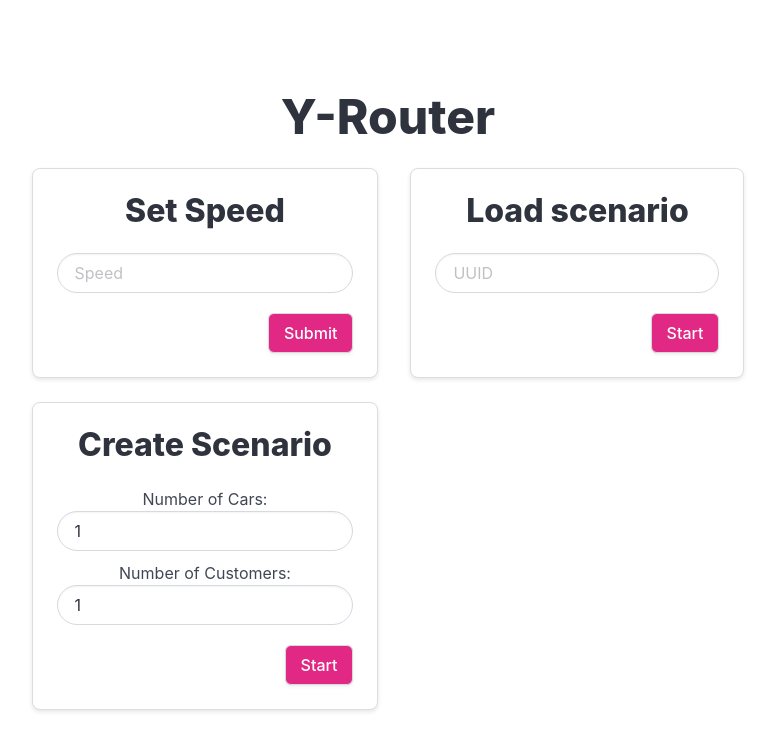
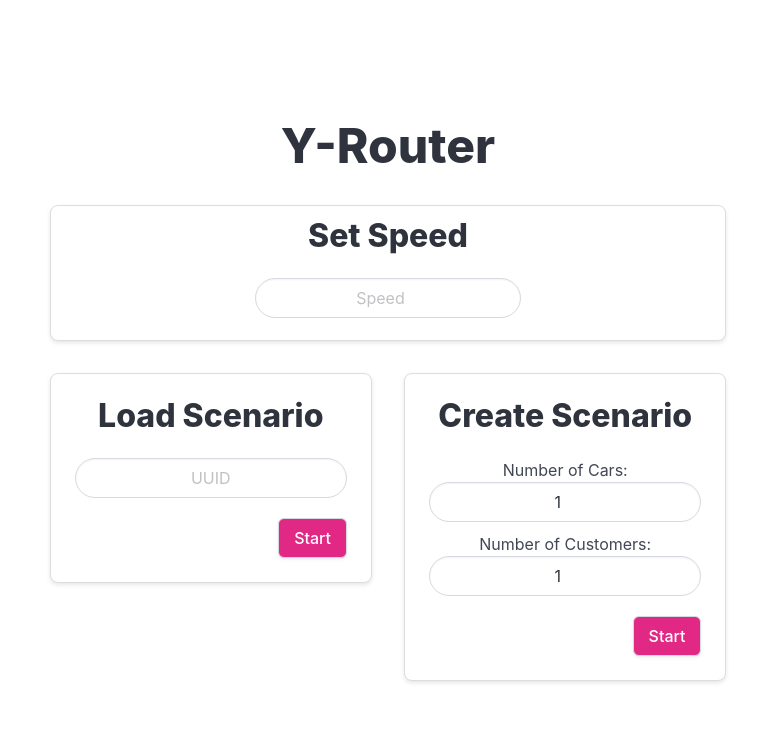
Before and after one commit to xarantolus/t-systems-challenge, a Vue app in the folder frontend/: page / in a window 1280 px wide. Shown: the top 750 px of the page, without its empty margins (252-1027 px from the left). Built offline with nearby package versions, Linux system fonts and the light colour scheme.

Commit message:
reformat frontpage

```diff
--- a/frontend/src/components/FrontPage.vue
+++ b/frontend/src/components/FrontPage.vue
@@ -47,53 +47,104 @@ export default {
 </script>
 
 <template>
-
   <h2 class="title is-1">Y-Router</h2>
-    <div id="flex">
-      <div>
+  <div id="container">
+    <!-- Set Speed box centered at the top -->
+    <div class="top-box">
       <div class="box">
         <h3 class="title is-3">Set Speed</h3>
         <div class="input-button-container">
-            <input class="input is-rounded" type="number" placeholder="Speed" v-model="speed"/>
-            <button class="button" @click="handleStart">Submit</button>
+          <input class="input is-rounded" type="number" placeholder="Speed" v-model="speed" />
         </div>
       </div>
+    </div>
+
+    <!-- Two boxes (Load and Create Scenario) below -->
+    <div id="flex">
+      <div class="box">
+        <h3 class="title is-3">Load Scenario</h3>
+        <div class="input-button-container">
+          <input class="input is-rounded" type="text" placeholder="UUID" v-model="uuid" />
+          <button class="button" @click="handleStart">Start</button>
+        </div>
+      </div>
+
       <div class="box">
         <h3 class="title is-3">Create Scenario</h3>
         <form @submit.prevent="handleSubmit">
           <div>
             <label for="numCars">Number of Cars:</label>
-              <input class="input is-rounded" type="number" id="numCars" v-model="numCars" min="1" max="50">
+            <input class="input is-rounded" type="number" id="numCars" v-model="numCars" min="1" max="50" />
           </div>
           <div class="input-button-container">
             <div>
               <label for="numCustomers">Number of Customers:</label>
-                <input class="input is-rounded" type="number" id="numCustomers" v-model="numCustomers" min="1" max="200">
+              <input class="input is-rounded" type="number" id="numCustomers" v-model="numCustomers" min="1" max="200" />
             </div>
-              <button type="submit" :class="{'button':true, 'is-loading': creating}">Start</button>
+            <button type="submit" :class="{'button': true, 'is-loading': creating}">Start</button>
           </div>
         </form>
-        </div>
-      </div>
-      <div class="box">
-        <h3 class="title is-3">Load scenario</h3>
-        <div class="input-button-container">
-          <input class="input is-rounded" type="text" placeholder="UUID" v-model="uuid"/>
-          <button class="button" @click="handleStart">Start</button>
       </div>
     </div>
   </div>
 </template>
 
+
+
 <style scoped>
+/* Main container, to position the speed box on top */
+#container {
+  display: flex;
+  flex-direction: column;
+  align-items: center;
+  gap: 2rem;
+  margin-top: 2rem; /* Adds some space at the top */
+}
+
+/* Center the "Set Speed" box */
+.top-box {
+  display: flex;
+  justify-content: center; /* Center horizontally */
+  width: 100%;
+}
+
+/* Main container, to position the speed box on top */
+#container {
+  display: flex;
+  flex-direction: column;
+  align-items: center;
+  gap: 2rem;
+  margin-top: 2rem; /* Adds some space at the top */
+}
+
+/* Center the "Set Speed" box */
+.top-box {
+  display: flex;
+  justify-content: center; /* Center horizontally */
+  width: 100%;
+}
+
+/* Speed box even smaller size */
+.top-box .box {
+  display: flex;
+  flex-direction: column;
+  align-items: center;
+  justify-content: center;
+  text-align: center;
+  width: 180px; /* Further reduced width */
+  padding: 0.75rem; /* Smaller padding */
+  min-height: 120px; /* Reduced height */
+}
+
+/* Flex container for the Load and Create Scenario boxes below the speed box */
 #flex {
   display: flex;
   justify-content: space-between; /* Distribute boxes evenly */
   gap: 2rem;
-  flex-wrap: nowrap; /* Prevent wrapping */
-  align-items: flex-start; /* Align items to the top */
+  width: 100%; /* Allow it to take the full width */
 }
 
+/* The box styles */
 .box {
   display: flex;
   flex-direction: column;
@@ -104,9 +155,10 @@ export default {
   border: 1px solid #ddd;
   border-radius: 8px;
   box-shadow: 0px 2px 4px rgba(0, 0, 0, 0.1);
-  flex: 1; /* Allow boxes to grow equally */
+  flex: 1;
 }
 
+/* Input field container */
 .input-button-container {
   display: flex;
   flex-direction: column;
@@ -114,6 +166,7 @@ export default {
   margin-top: auto;
 }
 
+/* Button styles */
 .button {
   background-color: #e12885;
   color: white;
@@ -121,12 +174,26 @@ export default {
   align-self: flex-end;
 }
 
+/* Rounded input field styles */
 .input.is-rounded {
   margin-bottom: 10px;
+  padding: 8px; /* Smaller padding for the input */
+  text-align: center; /* Center the text inside the input */
+  width: 100%; /* Ensures the input takes full width of the box */
+}
+
+/* Center text within the speed input box */
+.top-box .box {
+  display: flex;
+  flex-direction: column;
+  align-items: center;
+  justify-content: center;
+  text-align: center;
 }
 
 h3 {
   margin-bottom: auto;
 }
 
+
 </style>
```
Lines whose indentation alone changed are shown as unchanged.
